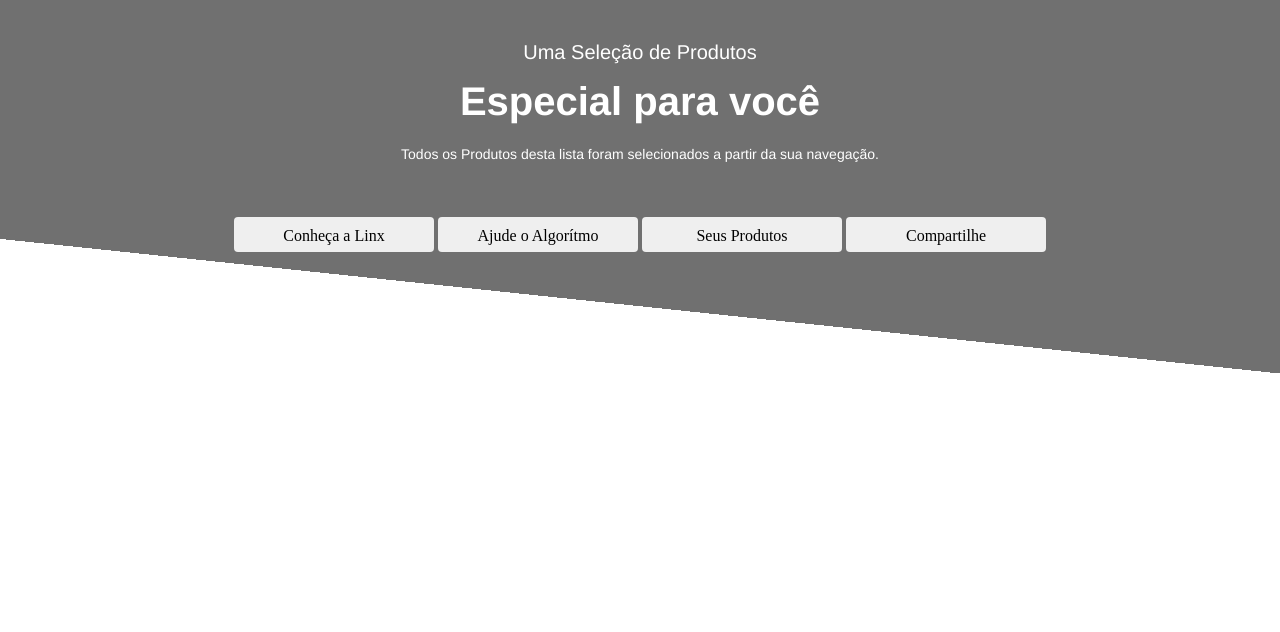
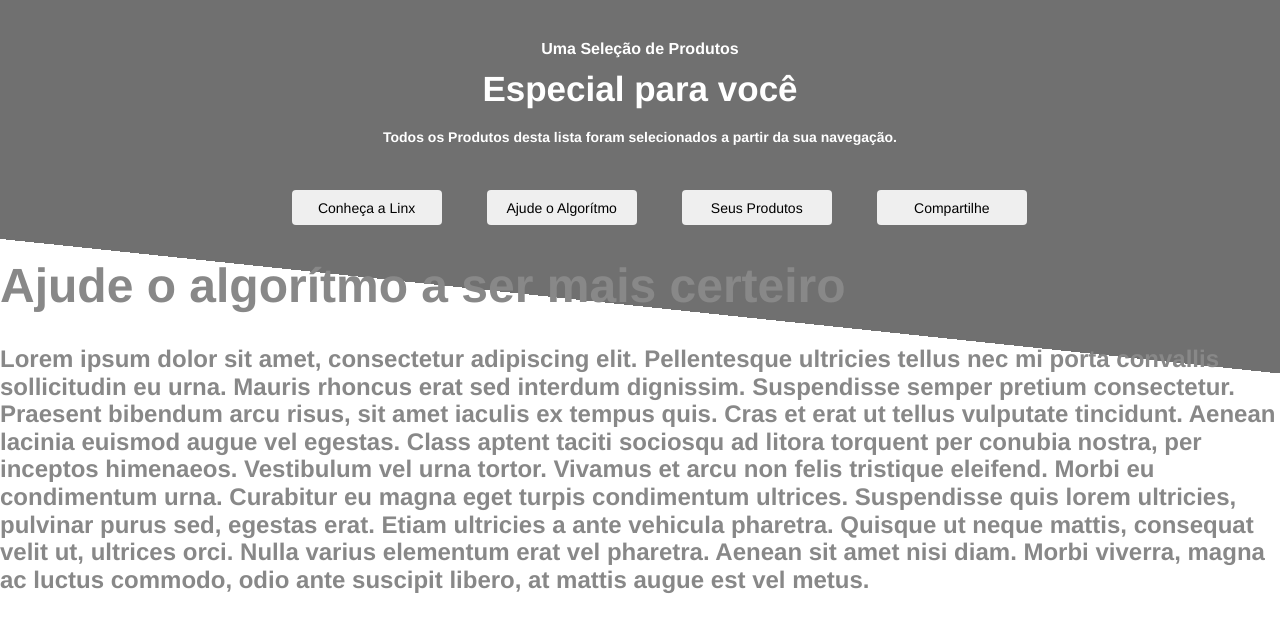
Before and after one commit to geilson25/desafio-frontend-Bold, a plain HTML site: page index.html in a window 1280 px wide. Drawn offline with nearby package versions, Linux system fonts and the light colour scheme.

Commit message:
Criando espaços entre os botões do header

```diff
--- a/css/estilo.css
+++ b/css/estilo.css
@@ -3,35 +3,59 @@
 	bottom: 0;
 }
 /* Início Cabeçalho */
+h1 {
+
+	font-family: "Helvetica Neue", Helvetica, Arial, sans-serif; font-size: 24px;
+	font-style: normal;
+	font-variant: normal;margin-top: 40px;
+	text-align: justify;
+	margin-top: 12%;
+}
+
 body {
 	background-image: url(../img/top.png);
 	background-repeat: no-repeat;
 	background-position: left top;
+	font-family: "Helvetica Neue", Helvetica, Arial, sans-serif; font-size: 24px;
+	font-style: normal;
+	font-variant: normal;
+	font-weight: 700;
+	color: #888888;
 }
-/* Fim do Cabeçalho */
 
 
-/* Início do Rodapé */
+#apresentação {
+	margin-top: 40px;
+	text-align: center;
+	font-family: "Helvetica Neue", Helvetica, Arial, sans-serif; font-size: 8px;
+	font-style: normal;
+	font-variant: normal;
+	letter-spacing: 0px;
+	color: #888888;
+	opacity: 1;
+	margin-left: 0px;
+}
 
-/* Fim do Rodapé */
-
-header {
-
-}
 
 #header1 {
 	margin-top: 40px;
 	text-align: center;
-	font: normal normal normal 20px/24px Helvetica Neue;
+	font-family: "Helvetica Neue", Helvetica, Arial, sans-serif; font-size: 16px;
+	font-style: normal;
+	font-variant: normal;
 	letter-spacing: 0px;
 	color: #FFFFFF;
 	opacity: 1;
+	margin-left: 0px;
 }
 
 #header2 {
 	margin-top: 0px;
 	text-align: center;
-	font: normal normal bold 40px/49px Helvetica Neue;
+	font-family: "Helvetica Neue", Helvetica, Arial, sans-serif; font-size: 35px;
+	font-style: normal;
+	font-variant: normal;
+	font-variant: bold;
 	letter-spacing: 0px;
 	color: #FFFFFF;
 	opacity: 1;
@@ -41,7 +65,9 @@ header {
 	margin-top: 20px;
 	margin-bottom: 45px;
 	text-align: center;
-	font: normal normal normal 14px/16px Helvetica Neue;
+	font-family: "Helvetica Neue", Helvetica, Arial, sans-serif; font-size: 14px;
+	font-style: normal;
+	font-variant: normal;
 	letter-spacing: 0px;
 	color: #FFFFFF;
 	opacity: 1;
@@ -51,12 +77,15 @@ header {
 }
 
 .botao {
+	margin-left: 3%;
 	border: 0;
 	padding: 10px;
-  width: 200px;
+	width: 150px;
 	height: 35px;
 	display: inline-block;
-  margin: 10px 0px;
 	cursor: pointer;
 	border-radius: 4px;
+	font-family: "Helvetica Neue", Helvetica, Arial, sans-serif; font-size: 14px;
+	font-style: normal;
+	font-variant: normal;
 }
--- a/index.html
+++ b/index.html
@@ -45,7 +45,7 @@
 </head>
 <body>
 
-	<header></header>
+	<header>
 
 		<h1 id="header1">Uma Seleção de Produtos</h1>
 		<h2 id="header2">Especial para você</h2>
@@ -56,6 +56,26 @@
 			<button class="botao" type="button">Seus Produtos</button>
 			<button class="botao" type="button">Compartilhe</button>
 		</div>
+	</header>
+
+<!-- Início Apresentação e Formulário de Cadastro -->
+	<div>
+		<!-- Início Apresentação  -->
+		<div>
+			<h1>Ajude o algorítmo a ser mais certeiro</h1>
+			<p>
+				Lorem ipsum dolor sit amet, consectetur adipiscing elit. Pellentesque ultricies tellus nec mi porta convallis sollicitudin eu urna. Mauris rhoncus erat sed interdum dignissim. Suspendisse semper pretium consectetur. Praesent bibendum arcu risus, sit amet iaculis ex tempus quis. Cras et erat ut tellus vulputate tincidunt. Aenean lacinia euismod augue vel egestas. Class aptent taciti sociosqu ad litora torquent per conubia nostra, per inceptos himenaeos. Vestibulum vel urna tortor. Vivamus et arcu non felis tristique eleifend. Morbi eu condimentum urna. Curabitur eu magna eget turpis condimentum ultrices. Suspendisse quis lorem ultricies, pulvinar purus sed, egestas erat. Etiam ultricies a ante vehicula pharetra. Quisque ut neque mattis, consequat velit ut, ultrices orci. Nulla varius elementum erat vel pharetra. Aenean sit amet nisi diam. Morbi viverra, magna ac luctus commodo, odio ante suscipit libero, at mattis augue est vel metus.
+			</p>
+		</div>
+		<!-- Fim Apresentação -->
+		<!-- Início do Formulário de Cadastro -->
+		<div>
+
+		</div>
+		<!-- Fim do Formulário de Cadastro -->
+
+	</div>
+<!-- Fim Apresentação e Formulário de Cadastro -->
 
 	<footer></footer>
 
```
Also changed, not shown: 1 other file. Lines whose indentation alone changed are shown as unchanged.
